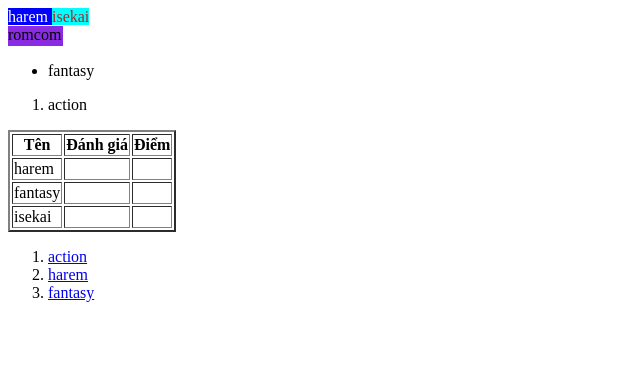
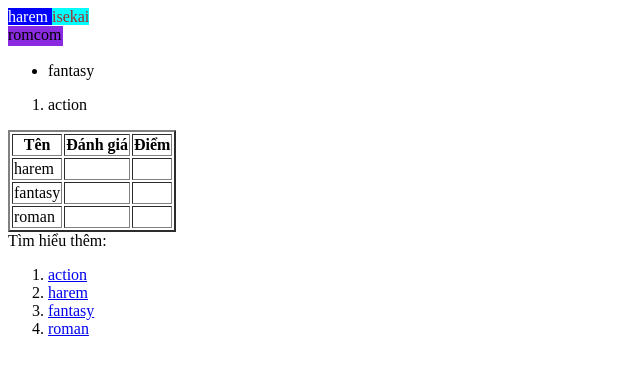
Before and after one commit to Nguyenhuy18062006/learn-git-from-scratch, a plain HTML site: page lam_quen.html in a window 1280 px wide. Shown: the whole page, without its empty margins (0-640 px from the left). Drawn offline with Linux system fonts and the light colour scheme.

Commit message:
cap nhat ban moi

```diff
--- a/lam_quen.html
+++ b/lam_quen.html
@@ -60,12 +60,15 @@
         </tr>
         <tr>
             <td>
-                isekai
+                roman
             </td>
             <td></td>
             <td></td>
         </tr>
     </table>
+    <div>
+        Tìm hiểu thêm:
+    </div>
     <ol>
         <li>
             <a href="https://animevietsub.lol/the-loai/hanh-dong/">
@@ -82,5 +85,10 @@
                 fantasy
             </a>
         </li>
+        <li>
+            <a href="https://animevietsub.lol/the-loai/tinh-cam/">
+                roman
+            </a>
+        </li>
     </ol>
 </head>
```
